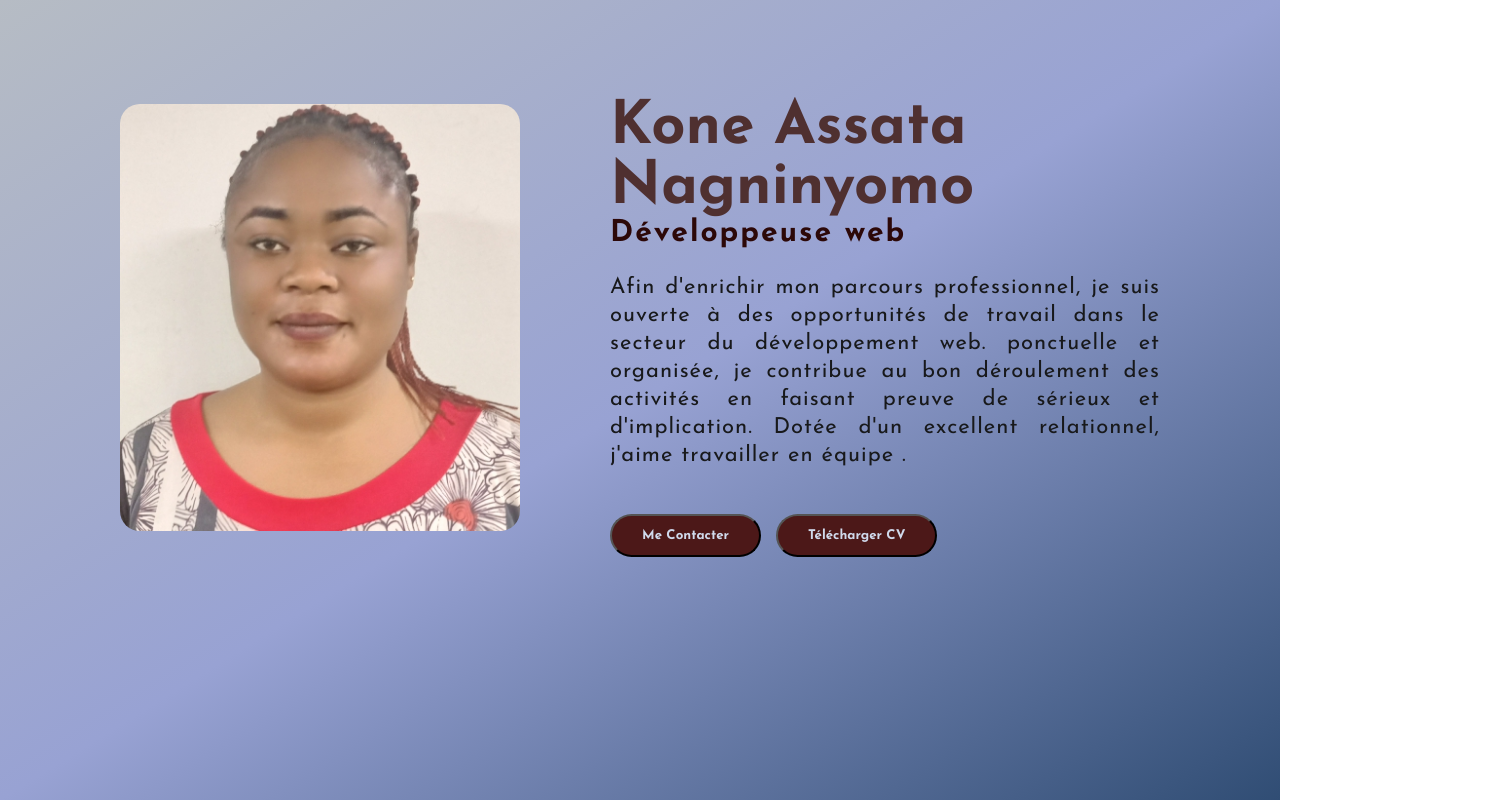
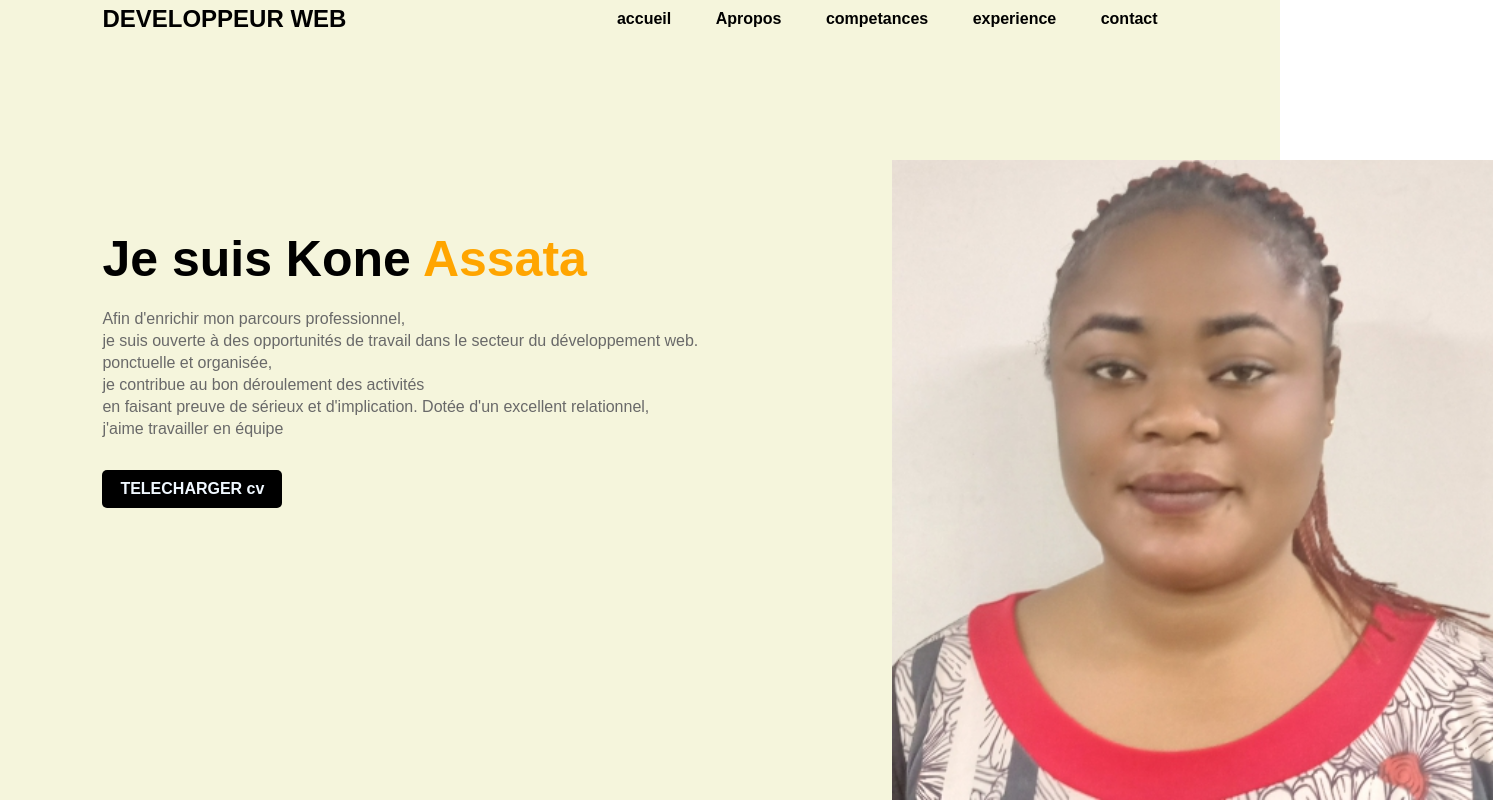
Before and after one commit to koneassata/test0, a plain HTML site: page portforio/index.html in a window 1280 px wide. Shown: the whole page, 1493 px wide, since content can reach past the window. Drawn offline with Linux system fonts and the light colour scheme.

Commit message:
mon projet css

```diff
--- a/portforio/index.html
+++ b/portforio/index.html
@@ -3,41 +3,41 @@
 <head>
     <meta charset="UTF-8">
     <meta name="viewport" content="width=device-width, initial-scale=1.0">
-    <link rel="preconnect" href="https://fonts.googleapis.com">
-    <link rel="preconnect" href="https://fonts.gstatic.com" crossorigin>
-     <link href="https://fonts.googleapis.com/css2?family=Josefin+Sans:ital,wght@0,100..700;1,100..700&display=swap" rel="stylesheet">
     <link rel="stylesheet" href="style.css">
     <title>portfolio Kone Assata Nagninyomo</title>
 </head>
 <body>
-    <section class="apropos">
-        <div class="main">
-        <img src="IMG_20220216_092906_551.jpg" alt="">
-          <div class="text-apropos">
-            <h1>Kone Assata Nagninyomo</h1>
-            <h5>Développeuse web</h5>
+  <div class="menu">
+           <nav >
+            <h1>DEVELOPPEUR WEB</h1>
+
+                <ul>
+                  <li><a href="index.html">accueil</a></li>
+                  <li><a href="apropos.html">Apropos</a></li>
+                  <li><a href="competances.html">competances</a></li>
+                  <li><a href="experience.html">experience</a></li>
+                  <li><a href="contact.html">contact</a></li>
+
+                </ul>
+           </nav>
+
+           <div class="delel" id="accueil">
+            <h1>Je suis Kone <span>Assata</span></h1>
             <p>
-                Afin d'enrichir mon parcours professionnel,
-                je suis ouverte à des opportunités de travail
-                dans le secteur du développement web.
-                ponctuelle et organisée, je contribue au bon
-                déroulement des activités en faisant preuve
-                de sérieux et d'implication.
-                Dotée d'un excellent relationnel, j'aime travailler en équipe .
+              Afin d'enrichir mon parcours professionnel,<br>
+              je suis ouverte à des opportunités de travail
+              dans le secteur du développement web.<br>
+              ponctuelle et organisée, <br>je contribue au bon
+              déroulement des activités<br>  en faisant preuve
+              de sérieux et d'implication.
+              Dotée d'un excellent relationnel,<br> j'aime travailler en équipe
+            </p>
+            <a href="cvKoné.pdf" target="_blank">TELECHARGER cv</a>
+          </div>
+            <div class="image">
+            <img src="IMG_20220216_092906_551.jpg" alt="">
+          </div>
 
-            </p>
-             <div class="button-groupe">
-              <a href="tel : +225 0747762413">
-
-              <button type="button">Me Contacter</button>
-             </a>
-              <a href="cv Koné.pdf" download="cv Koné" target="_blank">
-              <button type="button">Télécharger CV</button>
-            </a>
-             </div>
-
-          </div>
-        </div>
-    </section>
+  </div>
 </body>
 </html>
--- a/portforio/style.css
+++ b/portforio/style.css
@@ -1,100 +1,122 @@
  *{
     margin: 0;
     padding: 0;
-    font-family: "Josefin Sans", sans-serif;
-    box-sizing: border-box;
+   font-family: sans-serif;
+
  }
  body{
-    background: linear-gradient(to bottom right, #b6bcc4, #98a2d3, #304d74);
+  font-family: roboto;
  }
- .apropos{
-    width: 100%;
-    height: 100vh;
-    padding: 78px 0px;
+ .menu{
+   position: relative;
+   width: 100%;
+   height: 100vh;
+   background-color: beige;
  }
- .apropos img{
-    height: auto;
-    width: 400px;
-    border-radius: 20px;
+ nav{
+   display: flex;
+   width: 84%;
+   margin: auto;
+   align-items: center;
+   justify-content: space-between;
  }
- .text-apropos{
-    width: 550px;
+ nav ul li{
+    display: inline-block;
+    list-style: none;
+    margin: 10px 20px ;
  }
- .text-apropos h1{
-    color: rgb(79, 48, 48);
-    font-size: 60px;
-    text-transform: capitalize;
-    margin-top: 20px;
+ nav ul li a{
+   text-decoration: none;
+   color: black;
+   font-weight: bold;
  }
- .text-apropos h5{
-    color: #2c0808;
-    font-size: 30px;
-    margin-bottom: 25px;
-    letter-spacing: 2px;
+ .delel{
+   margin-left: 8%;
+   margin-top: 15%;
  }
- .text-apropos p{
-    color: #18191b;
-    letter-spacing: 1px;
-    line-height: 28px;
-    text-align: justify;
-    font-size: 22px;
-    margin-bottom: 44px;
+ .delel h1{
+   font-size: 50px;
+   color: black;
+   margin-bottom: 20px;
  }
- .main{
-    display: flex;
-    width: 1130px;
-    max-width: 100%;
-    margin: 0 auto;
-    align-items: center;
-    justify-content: space-around;
+ span{
+   color: orange;
+ }
+.delel p{
+   color: dimgrey;
+   line-height: 22px;
+}
+.delel a{
+   background: black;
+   padding: 10px 18px;
+   text-decoration: none;
+   font-weight: bold;
+   color: aliceblue;
+   display: inline-block;
+   margin: 30px 0;
+   border-radius: 5px;
+}
+.image{
+   width: 45%;
+   height: 80%;
+   position: absolute;
+   bottom: 0;
+   right: 100px;
+}
+ .image img{
+   height: 100%;
+   position: absolute;
+   left: 50%;
+ }
+ .contact-form {
+  max-width: 600px;
+  margin: 50px auto;
+  padding: 20px;
 
- }
- .button-groupe{
-    display: flex;
-    gap: 15px;
-
- }
- button{
-    background: #4c1818;
-    text-decoration: none;
-    color: #d0daec;
-    font-weight: bold;
-    padding: 13px 30px;
-    border-radius: 30px;
-    transition: .4s;
-
- }
- button :hover{
-    background: transparent;
-    border: 2px solid grey;
- }
-@media screen and (max-whidth : 768px) {
-
-    .main  {
-        flex-direction: column;
-        align-items: center;
-}
-.main img{
-    width: 63%;
-    max-width: none;
-}
-.text-apropos h1{
-    font-size: 28px;
 
 }
-.text-apropos h5{
-    font-size: 20px;
 
-}.text-apropos p{
-    font-size: 14px;
+.contact-form h1 {
+  margin-bottom: 20px;
+  font-size: 24px;
+  text-align: center;
+}
 
-}.text-apropos{
-    width: 80%;
-    text-align: center;
+.contact-form label {
+  display: block;
+  margin-bottom: 5px;
+  font-weight: bold;
+}
 
+.contact-form input,
+.contact-form textarea {
+  width: 90%;
+  padding: 10px;
+  margin-bottom: 15px;
+  border: 1px solid #ddd;
+  border-radius: 4px;
+  font-size: 16px;
 }
-button{
-    flex: 1;
-    margin: 15px;
+
+.contact-form button {
+  width: 90%;
+  padding: 10px;
+  background-color: #5cb85c;
+  color: white;
+  border: none;
+  border-radius: 4px;
+  font-size: 16px;
+  cursor: pointer;
 }
- }
+
+.contact-form button:hover {
+  background-color: #4cae4c;
+}
+
+
+.menum{
+  position: relative;
+  width: 100%;
+  height: 120vh;
+  background-color: beige;
+}
```
Also changed, not shown: portforio/apropos.html (added, +40 -0 lines), portforio/competances.html (added, +43 -0 lines), portforio/contact.html (added, +49 -0 lines), portforio/experience.html (added, +44 -0 lines), 2 other files.
